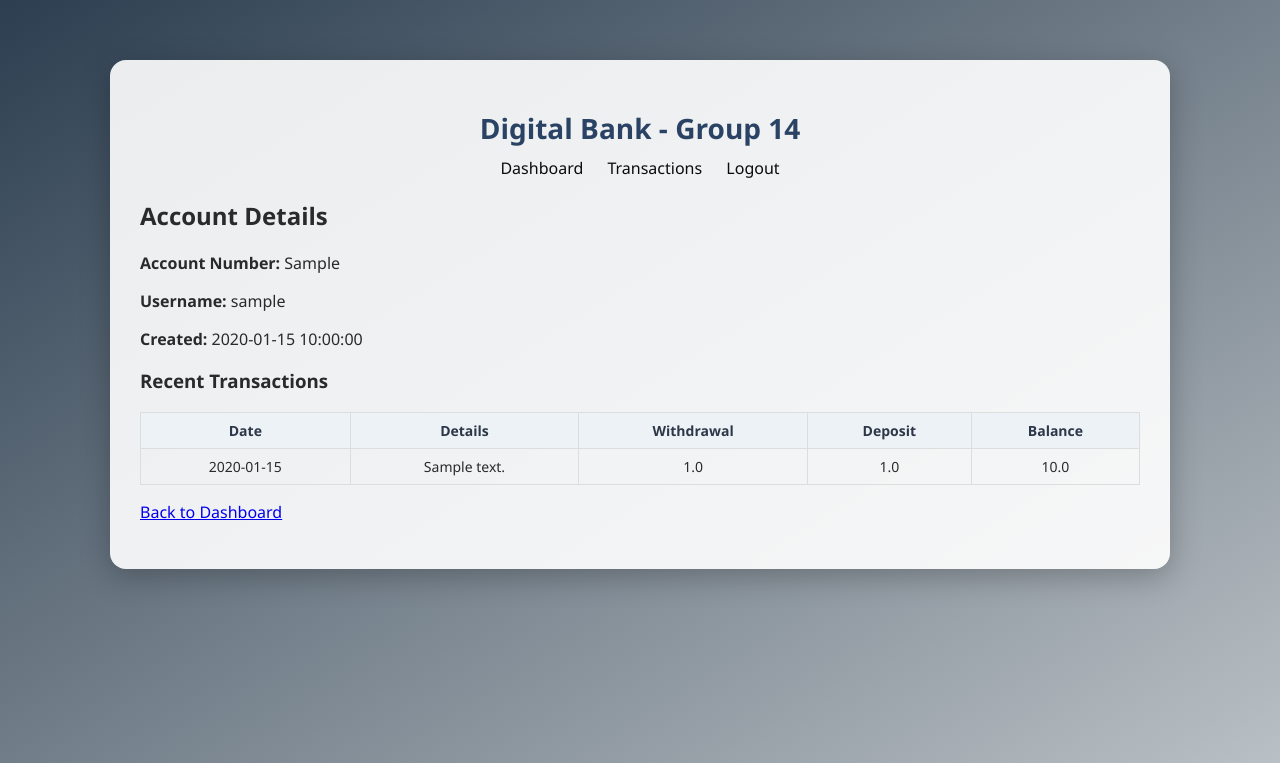
After one commit to in7izmi/AttackTest, a Flask app: page /account/1 in a window 1280 px wide. The commit adds this page. Shown: the top 763 px of the page. Run offline with Flask 3, Linux system fonts and the light colour scheme; the visitor is signed in with stand-in values (Sample User, id 1); tables that the repository leaves empty hold one stand-in row (values such as "Sample post").

Commit message:
add account details in admin mode and modify brute_force.py

```diff
--- a/app.py
+++ b/app.py
@@ -99,7 +99,7 @@ def transactions():
 
 
 # Add this to app.py
-@app.route('/admin_panel')
+@app.route('/admin')
 def admin_panel():
     # VULNERABLE: Missing authentication check
     # Should check if user is logged in AND is an admin
@@ -109,5 +109,54 @@ def admin_panel():
     return render_template('admin_panel.html', users=all_users)
 
 
+# Add these routes to app.py
+
+# Add these routes to app.py
+
+@app.route('/admin/dashboard')
+def admin_dashboard():
+    # VULNERABLE: No proper authorization check
+    # Just checks if a user is logged in, not if they should have admin access
+    if 'user_id' not in session:
+        flash("Please log in first.")
+        return redirect(url_for('login'))
+
+    # Get system statistics
+    user_count = User.query.count()
+    transaction_count = Transaction.query.count()
+
+    # Calculate some financial stats
+    total_deposits = db.session.query(db.func.sum(Transaction.deposit_amt)).filter(
+        Transaction.deposit_amt != None).scalar() or 0
+    total_withdrawals = db.session.query(db.func.sum(Transaction.withdrawal_amt)).filter(
+        Transaction.withdrawal_amt != None).scalar() or 0
+
+    return render_template('admin/dashboard.html',
+                           user_count=user_count,
+                           transaction_count=transaction_count,
+                           total_deposits=total_deposits,
+                           total_withdrawals=total_withdrawals)
+
+
+
+@app.route('/account/<int:account_id>')
+def account_details(account_id):
+    if 'user_id' not in session:
+        flash("Please log in first.")
+        return redirect(url_for('login'))
+
+    # VULNERABLE: No authorization check to verify the logged-in user
+    # has access to the requested account
+    account = User.query.get(account_id)
+
+    if not account:
+        flash("Account not found.")
+        return redirect(url_for('dashboard'))
+
+    transactions = Transaction.query.filter_by(user_id=account_id).order_by(Transaction.date.desc()).limit(10).all()
+
+    return render_template('account_details.html', account=account, transactions=transactions)
+
+
 if __name__ == '__main__':
     app.run(debug=True)
--- /dev/null
+++ b/templates/account_details.html
@@ -0,0 +1,30 @@
+<!-- templates/account_details.html -->
+{% extends "base.html" %}
+{% block content %}
+<h2>Account Details</h2>
+<p><strong>Account Number:</strong> {{ account.account_no }}</p>
+<p><strong>Username:</strong> {{ account.username }}</p>
+<p><strong>Created:</strong> {{ account.created_at }}</p>
+
+<h3>Recent Transactions</h3>
+<table>
+  <tr>
+    <th>Date</th>
+    <th>Details</th>
+    <th>Withdrawal</th>
+    <th>Deposit</th>
+    <th>Balance</th>
+  </tr>
+  {% for tx in transactions %}
+  <tr>
+    <td>{{ tx.date.strftime('%Y-%m-%d') if tx.date else '' }}</td>
+    <td>{{ tx.transaction_details }}</td>
+    <td>{{ tx.withdrawal_amt if tx.withdrawal_amt else '' }}</td>
+    <td>{{ tx.deposit_amt if tx.deposit_amt else '' }}</td>
+    <td>{{ tx.balance_amt if tx.balance_amt else '' }}</td>
+  </tr>
+  {% endfor %}
+</table>
+
+<p><a href="{{ url_for('dashboard') }}">Back to Dashboard</a></p>
+{% endblock %}
--- a/templates/admin_panel.html
+++ b/templates/admin_panel.html
@@ -3,6 +3,7 @@
 {% block content %}
 <h2>Admin Panel</h2>
 <p>This page should only be accessible to administrators.</p>
+<p><a href="{{ url_for('admin_dashboard') }}">View Admin Dashboard</a></p>
 
 <h3>All System Users</h3>
 <table>
--- a/templates/dashboard.html
+++ b/templates/dashboard.html
@@ -1,7 +1,7 @@
-<!-- templates/dashboard.html -->
+<!-- Modify templates/dashboard.html -->
 {% extends "base.html" %}
 {% block content %}
 <h2>Welcome, {{ user.username }}!</h2>
 <p>This is your secure banking dashboard.</p>
-<p><a href="{{ url_for('transactions') }}">View Transactions</a></p>
+<p><a href="{{ url_for('transactions') }}">View Transactions</a> | <a href="{{ url_for('account_details', account_id=user.id) }}">Account Details</a></p>
 {% endblock %}
```
Also changed, not shown: brute_force.py (+54 -15 lines), templates/admin/dashboard.html (added, +20 -0 lines).
